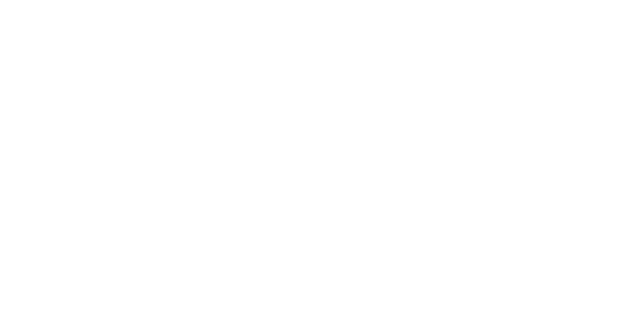
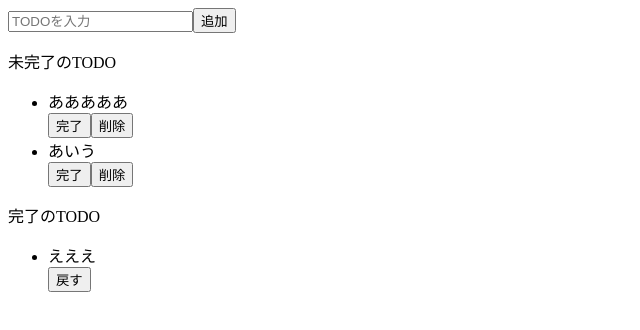
Before and after one commit to n-matsu/js-react-todolist, a React (Create React App) app: page / in a window 1280 px wide. Shown: the top 330 px of the page, without its empty margins (0-640 px from the left). Built offline with nearby package versions, Linux system fonts and the light colour scheme.

Commit message:
todo-list html

```diff
--- a/src/app.jsx
+++ b/src/app.jsx
@@ -2,5 +2,39 @@
 import ReactDom from "react-dom";
 
 export const App = () => {
-  return <></>;
+  return (
+    <>
+      <div>
+        <input placeholder="TODOを入力" />
+        <button>追加</button>
+      </div>
+      <div>
+        <p>未完了のTODO</p>
+        <ul>
+          <div>
+            <li>あああああ</li>
+            <button>完了</button>
+            <button>削除</button>
+          </div>
+          <div>
+            <li>あいう</li>
+            <button>完了</button>
+            <button>削除</button>
+          </div>
+        </ul>
+      </div>
+      <div>
+        <p>完了のTODO</p>
+        <ul>
+          <div>
+            <li>えええ</li>
+            <button>戻す</button>
+          </div>
+        </ul>
+      </div>
+      <div></div>
+      <div></div>
+      <div></div>
+    </>
+  );
 };
--- /dev/null
+++ b/src/style.css
@@ -0,0 +1,66 @@
+body {
+  font-family: sans-serif;
+}
+
+input {
+  border-radius: 16px;
+  border: none;
+  padding: 6px 16px;
+  outline: none;
+}
+
+button {
+  border-radius: 16px;
+  border: none;
+  padding: 4px 16px;
+}
+
+button:hover {
+  background-color: #ff7fff;
+  color: #fff;
+  cursor: pointer;
+}
+
+li {
+  margin-right: 8px;
+}
+
+.input-area {
+  background-color: #c1ffff;
+  width: 400px;
+  height: 30px;
+  border-radius: 8px;
+  padding: 8px;
+  margin: 8px;
+}
+
+.incomplete-area {
+  background-color: #c6ffe2;
+  width: 400px;
+  min-height: 200px;
+  padding: 8px;
+  margin: 8px;
+  border-radius: 8px;
+}
+
+.complete-area {
+  background-color: #ffffe0;
+  width: 400px;
+  min-height: 200px;
+  padding: 8px;
+  margin: 8px;
+  border-radius: 8px;
+}
+
+.title {
+  text-align: center;
+  margin-top: 0;
+  font-weight: bold;
+  color: #666;
+}
+
+.list-row {
+  display: flex;
+  align-items: center;
+  padding-bottom: 4px;
+}
```
